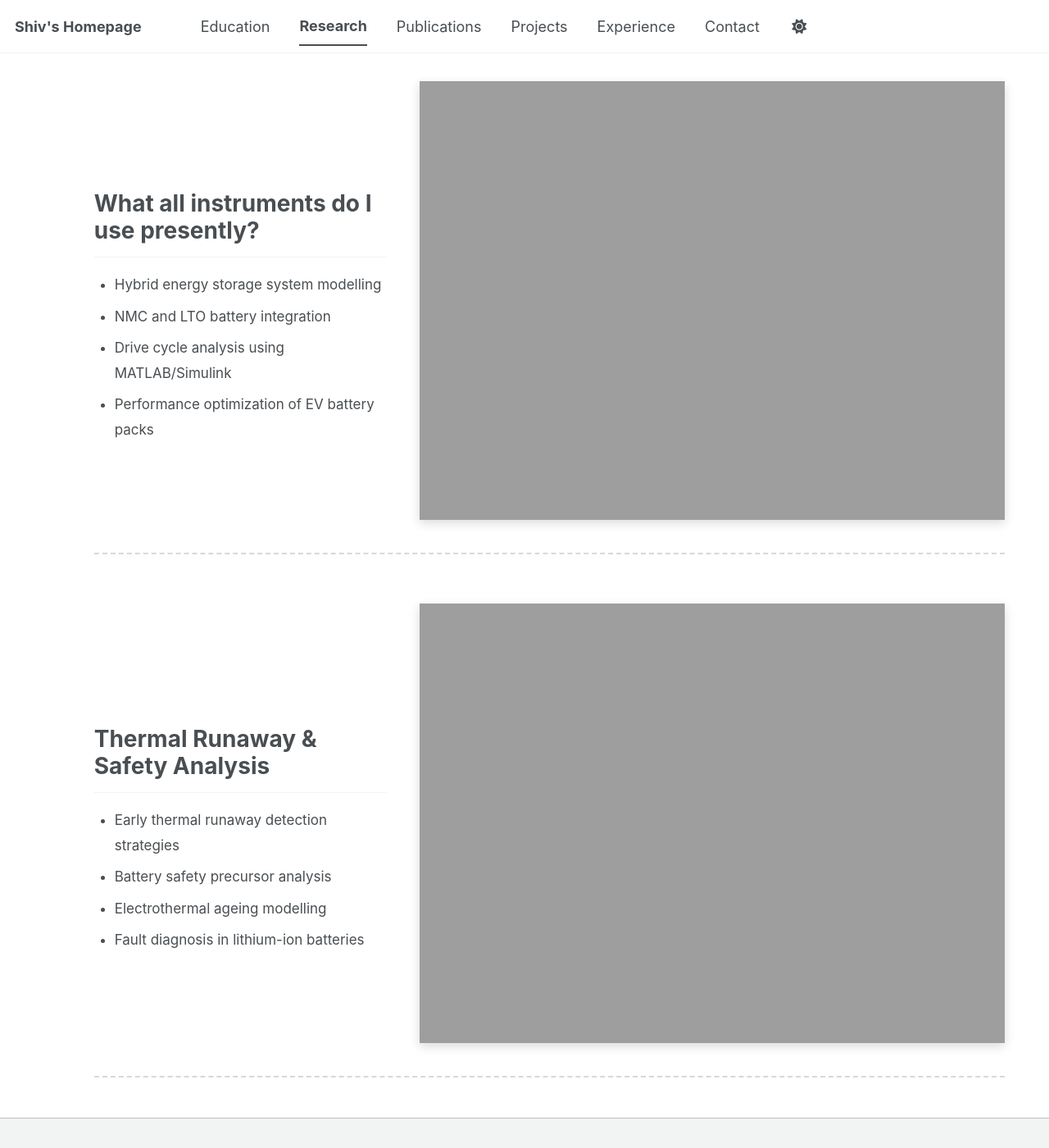
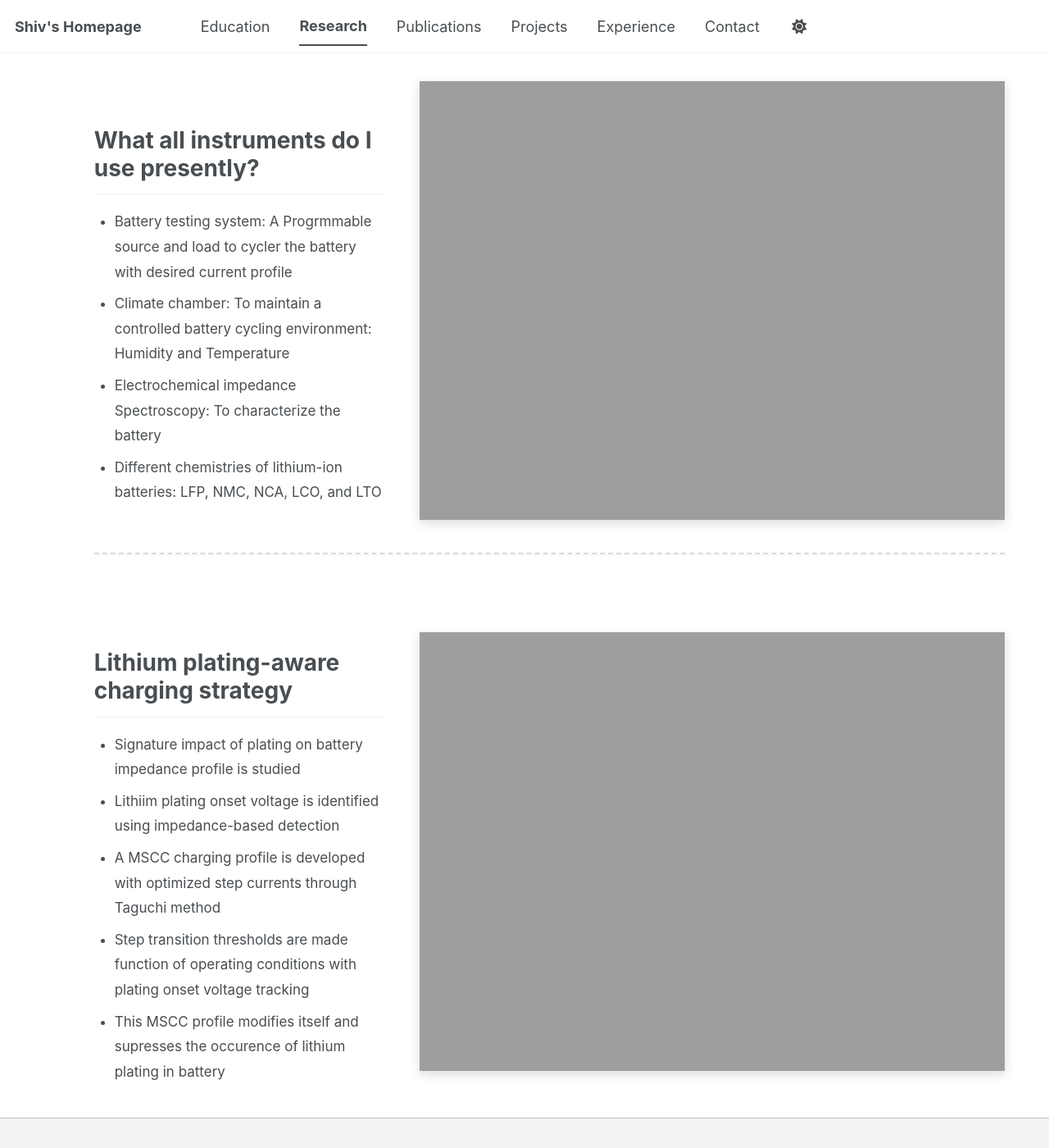
Before and after one commit to shivshankar-sinha/shivshankar-sinha.github.io, a Jekyll site: the page built from research.md, in a window 1280 px wide and 1400 px high, scrolled down 682 px. Shown: the whole window at 82% size. Built offline with Jekyll 4.4.1, drawn with Linux system fonts in a browser that asks for light colours; a script bundle is joined from its source files by our own code; library files that are not in the unit come from our copies; some of the changed text lies outside the part shown.

Commit message:
Update research.md

```diff
--- a/research.md
+++ b/research.md
@@ -67,10 +67,10 @@ author_profile: false
         <h2>What all instruments do I use presently?</h2>
 
         <ul>
-            <li>Hybrid energy storage system modelling</li>
-            <li>NMC and LTO battery integration</li>
-            <li>Drive cycle analysis using MATLAB/Simulink</li>
-            <li>Performance optimization of EV battery packs</li>
+            <li>Battery testing system: A Progrmmable source and load to cycler the battery with desired current profile</li>
+            <li>Climate chamber: To maintain a controlled battery cycling environment: Humidity and Temperature</li>
+            <li>Electrochemical impedance Spectroscopy: To characterize the battery</li>
+            <li>Different chemistries of lithium-ion batteries: LFP, NMC, NCA, LCO, and LTO</li>
         </ul>
     </div>
 
@@ -83,13 +83,14 @@ author_profile: false
 <div class="research-section">
 
     <div class="research-text">
-        <h2>Thermal Runaway & Safety Analysis</h2>
+        <h2>Lithium plating-aware charging strategy</h2>
 
         <ul>
-            <li>Early thermal runaway detection strategies</li>
-            <li>Battery safety precursor analysis</li>
-            <li>Electrothermal ageing modelling</li>
-            <li>Fault diagnosis in lithium-ion batteries</li>
+            <li>Signature impact of plating on battery impedance profile is studied</li>
+            <li>Lithiim plating onset voltage is identified using impedance-based detection</li>
+            <li>A MSCC charging profile is developed with optimized step currents through Taguchi method</li>
+            <li>Step transition thresholds are made function of operating conditions with plating onset voltage tracking</li>
+            <li>This MSCC profile modifies itself and supresses the occurence of lithium plating in battery</li>
         </ul>
     </div>
 
@@ -102,7 +103,7 @@ author_profile: false
 <div class="research-section">
 
     <div class="research-text">
-        <h2>Li-ion Battery Electrothermal Model</h2>
+        <h2>Lithium-ion Battery Electrothermal Model</h2>
 
         <ul>
             <li>Machine learning for battery analytics</li>
```
